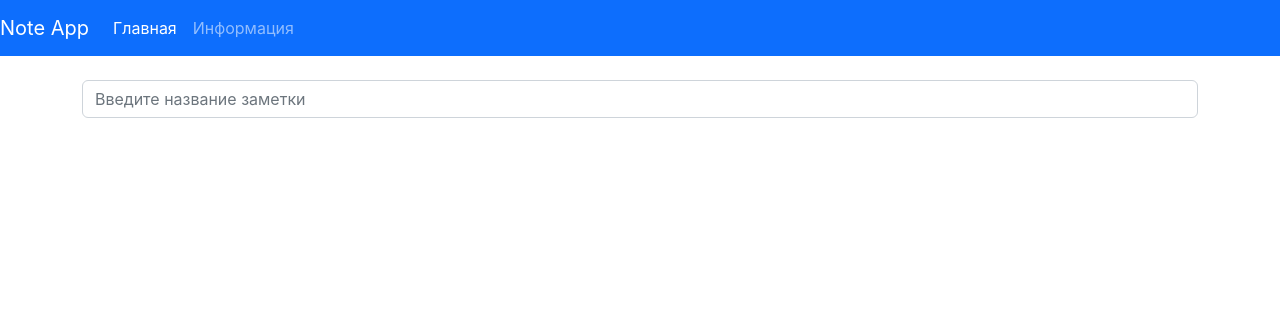
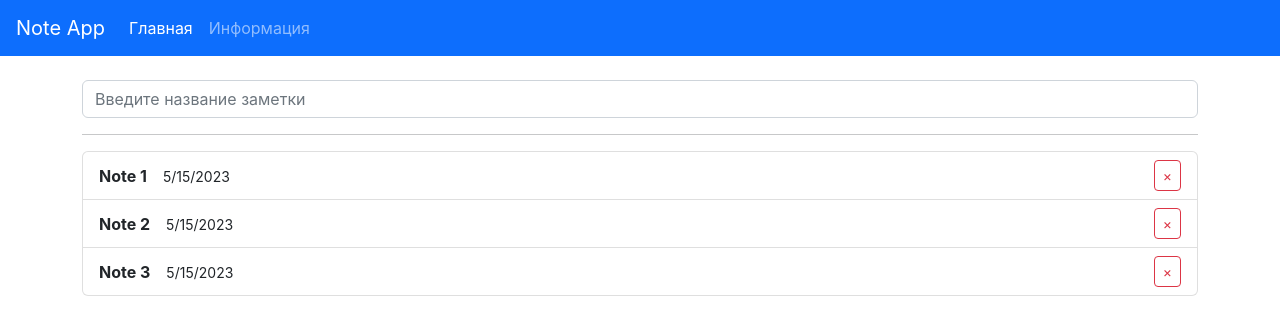
Before and after one commit to BaurMus/reactjspractice, a React (Create React App) app: page / in a window 1280 px wide. Shown: the top 334 px of the page. Built offline with nearby package versions, Linux system fonts and the light colour scheme.

Commit message:
create alert and notes

```diff
--- a/src/App.js
+++ b/src/App.js
@@ -3,18 +3,23 @@ import {BrowserRouter, Route, Routes} from 'react-router-dom';
 import { Home } from "./pages/Home";
 import { About } from "./pages/About";
 import { Navbar } from "./components/Navbar";
+import { Alert } from "./components/Alert";
+import { AlertState } from "./context/alert/AlertState";
 
 function App() {
   return (
+    <AlertState>
       <BrowserRouter>
         <Navbar />
         <div className="container pt-4">
+          <Alert />
           <Routes>
             <Route path='/' exact element={<Home />}/>
             <Route path='/about' element={<About />}/>
           </Routes>
         </div>
       </BrowserRouter>
+    </AlertState>
   );
 }
 
--- /dev/null
+++ b/src/components/Alert.js
@@ -0,0 +1,19 @@
+import React, {useContext} from 'react';
+import { AlertContext } from '../context/alert/alertContext';
+
+export const Alert = () => {
+  const {alert, hide} = useContext(AlertContext);
+
+  if (!alert.visible) {
+    return null;
+  }
+
+  return (
+    <div className={`alert alert-${alert.type || 'warning'} alert-dismissible fade show`} role="alert">
+      <strong>Внимание!</strong>
+      {alert.text}
+      <button onClick={hide} type="button" className="btn-close" data-bs-dismiss="alert" aria-label="Close">
+      </button>
+    </div>
+  );
+};
--- a/src/components/Form.js
+++ b/src/components/Form.js
@@ -1,13 +1,25 @@
-import React from 'react';
+import React, {useState, useContext} from 'react';
+import { AlertContext } from '../context/alert/alertContext';
 
 export const Form = () => {
+  const [value, setValue] = useState('');
+  const alert = useContext(AlertContext);
+
+  const submitHandler = event => {
+    event.preventDefault();
+
+    alert.show(value, "success");
+  }
+
   return (
-    <form>
+    <form onSubmit={submitHandler}>
       <div className="form-group">
         <input
           type='text'
           className='form-control'
           placeholder='Введите название заметки'
+          value={value}
+          onChange={e => setValue(e.target.value)}
         />
       </div>
     </form>
--- /dev/null
+++ b/src/components/Notes.js
@@ -0,0 +1,26 @@
+import React from "react";
+
+export const Notes = ({notes}) => {
+  return (
+    <ul className="list-group">
+      {notes.map(note => (
+        <li
+          className="list-group-item note"
+          key={note.id}
+        >
+          <div>
+            <strong>{note.title}</strong>
+            <small>{new Date().toLocaleDateString()}</small>
+          </div>
+
+          <button
+            type="button"
+            className="btn btn-outline-danger btn-sm"
+          >
+            &times;
+          </button>
+        </li>
+      ))}
+    </ul>
+  )
+}
--- /dev/null
+++ b/src/context/Types.js
@@ -0,0 +1,2 @@
+export const SHOW_ALERT = 'SHOW_ALERT';
+export const HIDE_ALERT = 'HIDE_ALERT';
--- /dev/null
+++ b/src/context/alert/AlertState.js
@@ -0,0 +1,26 @@
+import React, {useReducer} from 'react';
+import { AlertContext } from './alertContext';
+import { alertReducer } from './alertReducer';
+import { HIDE_ALERT, SHOW_ALERT } from '../Types';
+
+export const AlertState = ({children}) => {
+  const [state, dispatch] = useReducer(alertReducer, {visible: false});
+
+  const show = (text, type = 'warning') => {
+    dispatch({
+      type: SHOW_ALERT,
+      payload: {text, type},
+    })
+  };
+
+  const hide = () => dispatch({type: HIDE_ALERT});
+
+  return (
+    <AlertContext.Provider value={{
+      show, hide,
+      alert: state,
+    }}>
+      {children}
+    </AlertContext.Provider>
+  )
+}
--- /dev/null
+++ b/src/context/alert/alertContext.js
@@ -0,0 +1,3 @@
+import { createContext } from "react";
+
+export const AlertContext = createContext();
--- /dev/null
+++ b/src/context/alert/alertReducer.js
@@ -0,0 +1,12 @@
+import { HIDE_ALERT, SHOW_ALERT } from "../Types";
+
+const handlers = {
+  [SHOW_ALERT]: (state, {payload}) => ({...payload, visible: true}),
+  [HIDE_ALERT]: (state) => ({...state, visible: false}),
+  DEFAULT: state => state
+};
+
+export const alertReducer = (state, action) => {
+  const handle = handlers[action.type] || handlers.DEFAULT;
+  return handle(state, action);
+}
--- a/src/index.scss
+++ b/src/index.scss
@@ -13,3 +13,21 @@ code {
   font-family: source-code-pro, Menlo, Monaco, Consolas, 'Courier New',
     monospace;
 }
+
+.note {
+  display: flex;
+  justify-content: space-between;
+  align-items: center;
+
+  strong: {
+    margin-right: 1rem;
+  }
+}
+
+.navbar-brand {
+  padding-left: 1rem;
+}
+
+div small {
+  padding-left: 1rem;
+}
--- a/src/pages/Home.js
+++ b/src/pages/Home.js
@@ -1,10 +1,19 @@
 import React, {Fragment} from "react";
 import { Form } from "../components/Form";
+import { Notes } from "../components/Notes";
 
 export const Home = () => {
+  const notes = new Array(3)
+    .fill('')
+    .map((_, i) => ({id: i, title: `Note ${i + 1}`}));
+
   return (
     <Fragment>
       <Form />
+
+      <hr/>
+
+      <Notes notes={notes}/>
     </Fragment>
   )
 };
```
Also changed, not shown: 2 other files (tests, documents, lock files or other folders). Lines whose indentation alone changed are shown as unchanged.
